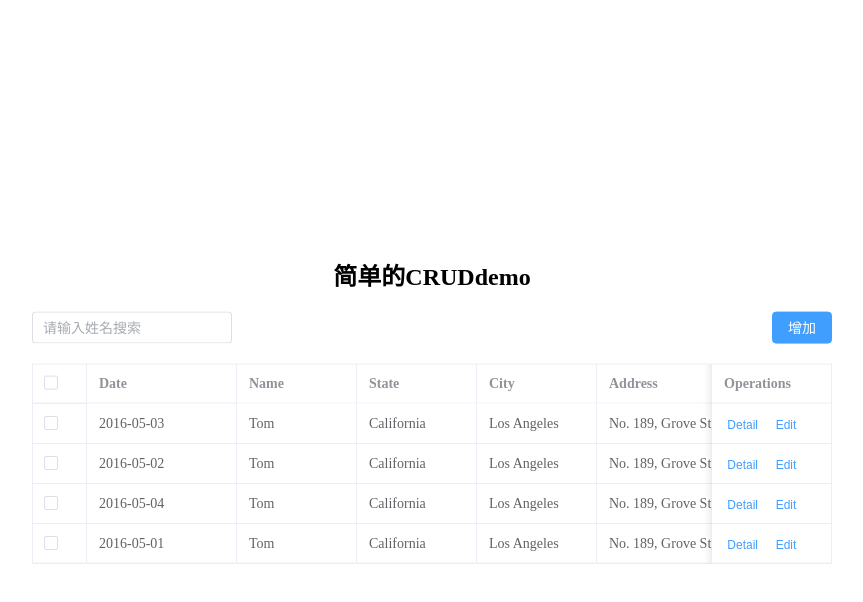
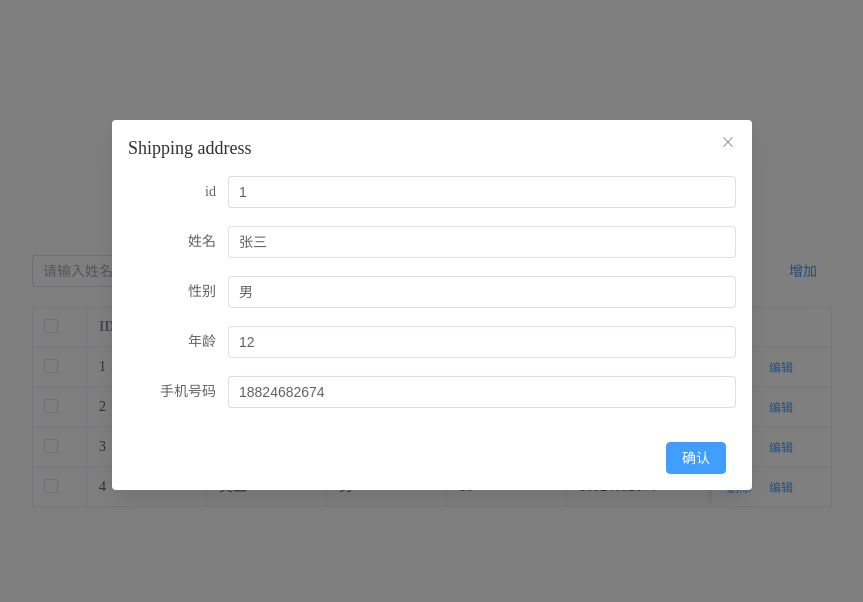
Before and after one commit to chenshanping/bookManger, a Vue app in the folder frontend/: page / in a window 1280 px wide. Both pictures are taken after a click on the button "增加". Shown: the top 602 px of the page, without its empty margins (208-1071 px from the left). Built offline with nearby package versions, Linux system fonts and the light colour scheme.

Commit message:
添加 弹窗

```diff
--- a/frontend/src/App.vue
+++ b/frontend/src/App.vue
@@ -4,8 +4,8 @@
             <h2>简单的CRUDdemo</h2>
         </div>
         <div class="query-box">
-            <el-input v-model="queryInput" placeholder="请输入姓名搜索" />
-            <el-button type="primary">增加</el-button>
+            <el-input class="query-input" v-model="queryInput" placeholder="请输入姓名搜索" />
+            <el-button  text type="primary" @click="handleAdd">增加</el-button>
         </div>
         <!--table-->
         <el-table
@@ -16,21 +16,50 @@
             @selection-change="handleSelectionChange"
         >
             <el-table-column type="selection" width="55" />
-            <el-table-column fixed prop="date" label="Date" width="150" />
-            <el-table-column prop="name" label="Name" width="120" />
-            <el-table-column prop="state" label="State" width="120" />
-            <el-table-column prop="city" label="City" width="120" />
-            <el-table-column prop="address" label="Address" width="600" />
-            <el-table-column prop="zip" label="Zip" width="120" />
-            <el-table-column fixed="right" label="Operations" width="120">
+            <el-table-column fixed prop="id" label="ID" width="120" />
+            <el-table-column prop="name" label="姓名" width="120" />
+            <el-table-column prop="sex" label="性别" width="120" />
+            <el-table-column prop="age" label="年龄" width="120" />
+            <el-table-column prop="phone" label="手机号码" width="250" />
+            <el-table-column fixed="right" label="操作" width="120">
                 <template #default>
-                    <el-button link type="primary" size="small" @click="handleRowClick"
-                    >Detail</el-button>
-                    <el-button link type="primary" size="small">Edit</el-button>
+                    <el-button link type="primary" size="small" @click="handleRowClick">
+                        删除
+                    </el-button>
+                    <el-button link type="primary" size="small">
+                        编辑
+                    </el-button>
                 </template>
             </el-table-column>
         </el-table>
-
+       <!-- dialog       -->
+        <el-dialog v-model="dialogFormVisible" title="Shipping address" >
+<!--            :label-position="labelPosition" :label-width="300"-->
+            <el-form :model="tableForm" >
+                <el-form-item label="id" :label-width="100">
+                    <el-input v-model="tableForm.id" autocomplete="off" />
+                 </el-form-item>
+                <el-form-item label="姓名" :label-width="100">
+                    <el-input v-model="tableForm.name" autocomplete="off" />
+                </el-form-item>
+                <el-form-item label="性别" :label-width="100">
+                    <el-input v-model="tableForm.sex" autocomplete="off" />
+                </el-form-item>
+                <el-form-item label="年龄" :label-width="100">
+                    <el-input v-model="tableForm.age" autocomplete="off" />
+                </el-form-item>
+                <el-form-item label="手机号码" :label-width="100">
+                    <el-input v-model="tableForm.phone" autocomplete="off" />
+                </el-form-item>
+            </el-form>
+            <template #footer>
+            <span class="dialog-footer">
+                <el-button type="primary" @click="dialogFormVisible = false">
+                    确认
+                </el-button>
+            </span>
+            </template>
+        </el-dialog>
     </div>
 </template>
 <script setup>
@@ -39,44 +68,43 @@
      let queryInput=ref("")
      let tableData=ref([
          {
-         date: '2016-05-03',
-         name: 'Tom',
-         state: 'California',
-         city: 'Los Angeles',
-         address: 'No. 189, Grove St, Los Angeles',
-         zip: 'CA 90036',
-         tag: 'Home',
+         id: '1',
+         name: '陈善平',
+         sex: '男',
+         age: 18,
+        phone:"18824682674"
      },
          {
-             date: '2016-05-02',
-             name: 'Tom',
-             state: 'California',
-             city: 'Los Angeles',
-             address: 'No. 189, Grove St, Los Angeles',
-             zip: 'CA 90036',
-             tag: 'Office',
+             id: '2',
+             name: '张三',
+             sex: '男',
+             age: 18,
+             phone:"18824682674"
          },
          {
-             date: '2016-05-04',
-             name: 'Tom',
-             state: 'California',
-             city: 'Los Angeles',
-             address: 'No. 189, Grove St, Los Angeles',
-             zip: 'CA 90036',
-             tag: 'Home',
+             id: '3',
+             name: '王四',
+             sex: '男',
+             age: 18,
+             phone:"18824682674"
          },
          {
-             date: '2016-05-01',
-             name: 'Tom',
-             state: 'California',
-             city: 'Los Angeles',
-             address: 'No. 189, Grove St, Los Angeles',
-             zip: 'CA 90036',
-             tag: 'Office',
+             id: '4',
+             name: '吴五',
+             sex: '男',
+             age: 18,
+             phone:"18824682674"
          },
      ])
-    let multipleSelection=ref([])
-
+     let multipleSelection=ref([])
+     let dialogFormVisible=ref(false)
+     let tableForm=ref({
+         id:1,
+         name:'张三',
+         sex:'男',
+         age:12,
+         phone:"18824682674"
+     })
      /*方法*/
     let handleRowClick=()=>{
         console.log('click')
@@ -85,16 +113,16 @@
          multipleSelection.value = val
          console.log(val)
      }
-
+     let handleAdd=()=>{
+         dialogFormVisible.value=true
+     }
 
 </script>
 <style scoped>
 .table-box {
+    margin: 200px auto;
     width: 800px;
-    position: absolute;
-    top: 50%;
-    left: 50%;
-    transform: translate(-50%, -50%);
+
 }
  .title{
      text-align: center;
@@ -105,10 +133,18 @@
      justify-content: space-between;
      margin-bottom: 20px;
  }
- .el-input{
-    width: 200px;
+ .query-input{
+    width: 300px;
+ }
+ .el-dialog{
+     margin: 200px auto;
  }
 
-
+.el-button--text {
+    margin-right: 15px;
+}
+.dialog-footer button:first-child {
+    margin-right: 10px;
+}
 
 </style>
```
